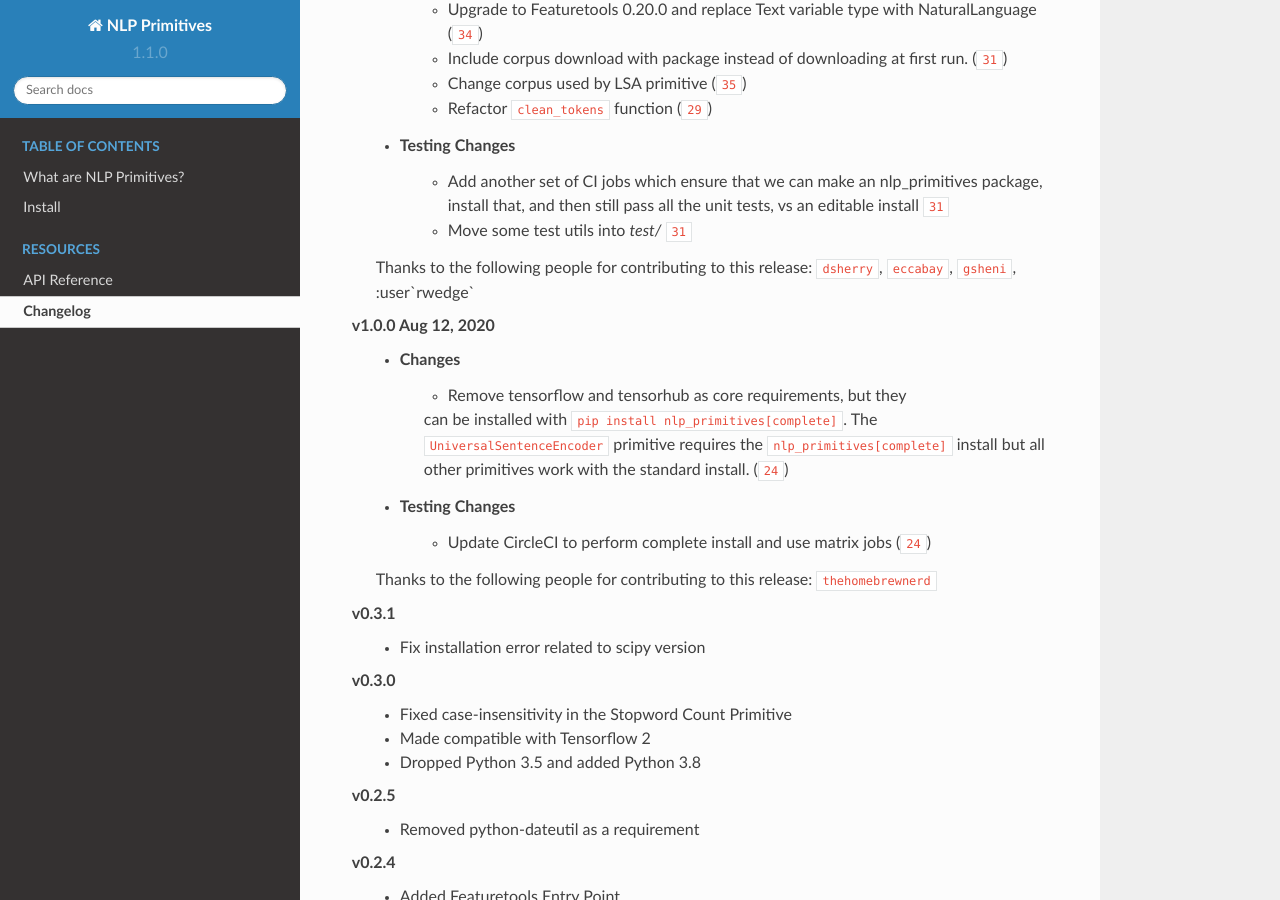
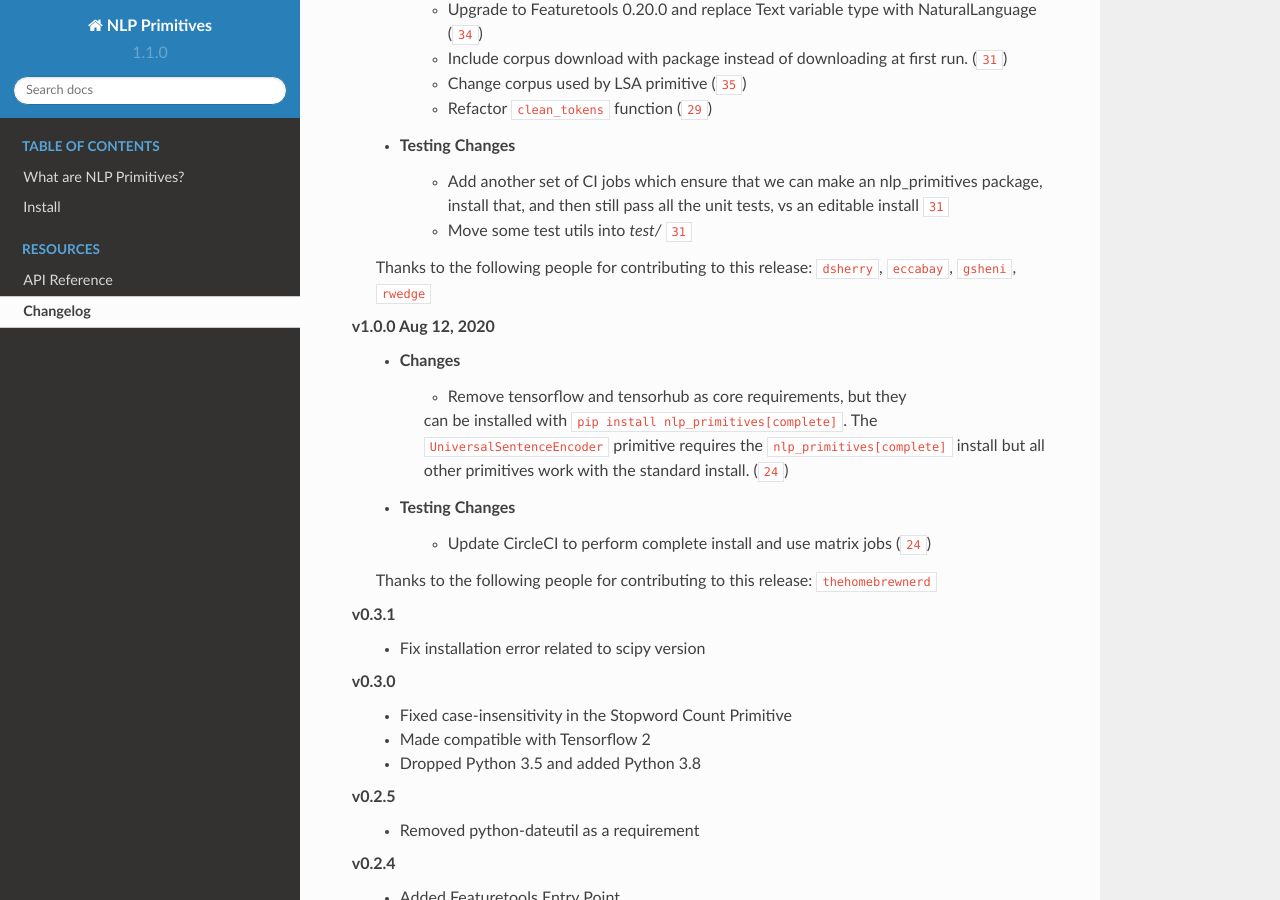
Before and after one commit to alteryx/nlp_primitives, a Sphinx documentation site: the page built from docs/source/changelog.rst, in a window 1280 px wide and 900 px high, scrolled down 478 px. Built offline with Sphinx 7.4.7 and the Read the Docs theme 2.0.0, drawn with Linux system fonts in a browser that asks for light colours; cross-references to code outside the pages are shown as plain code.

Commit message:
update typo in changelog

```diff
--- a/docs/source/changelog.rst
+++ b/docs/source/changelog.rst
@@ -23,7 +23,7 @@ Changelog
         * Move some test utils into `test/` :pr:`31`
 
     Thanks to the following people for contributing to this release:
-    :user:`dsherry`, :user:`eccabay`, :user:`gsheni`, :user`rwedge`
+    :user:`dsherry`, :user:`eccabay`, :user:`gsheni`, :user:`rwedge`
 
 **v1.0.0** Aug 12, 2020
     * Changes
```
